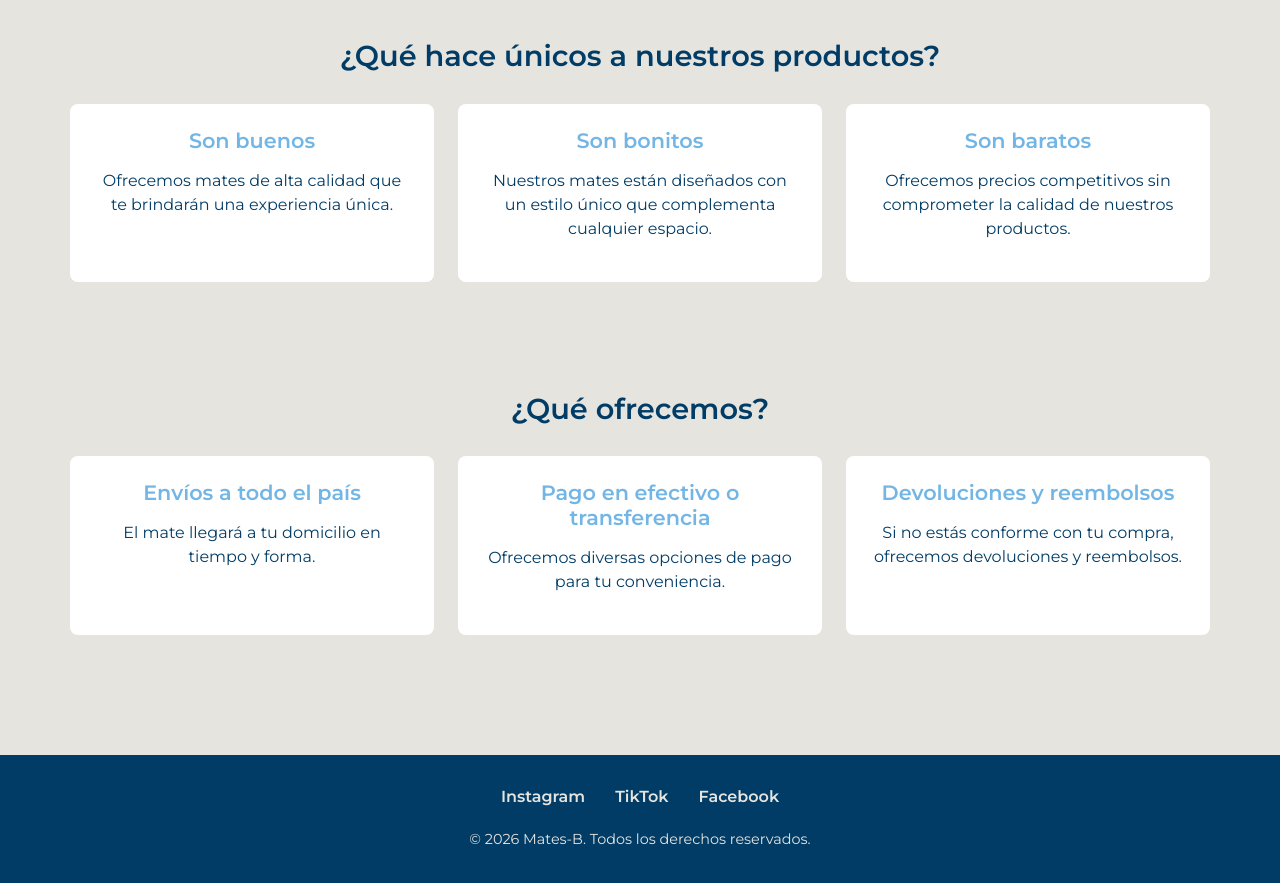
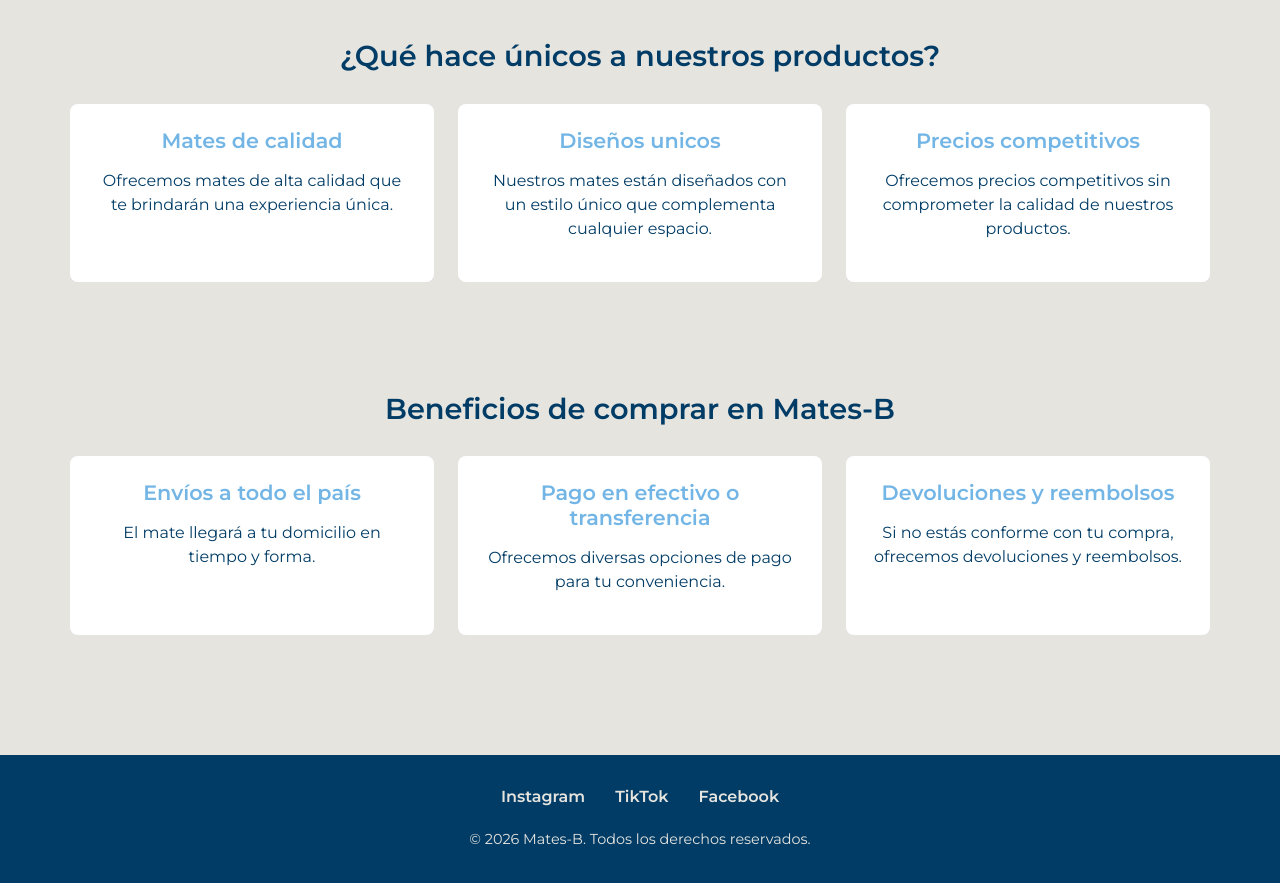
Before and after one commit to franmiguellegui-ux/carpeta-s-bado, a website: page index.html in a window 1280 px wide. Shown: the part 980-1863 px from the top of the page. Drawn offline with nearby package versions, Linux system fonts and the light colour scheme.

Commit message:
Add files via upload

```diff
--- a/index.html
+++ b/index.html
@@ -3,7 +3,9 @@
 <head>
     <meta charset="UTF-8">
     <meta name="viewport" content="width=device-width, initial-scale=1.0">
-    <title>inicio</title>
+    <meta name="description" content="Mates-B: mates de calidad y accesorios para disfrutar el mate. Conocé nuestros productos y encontrá el mate ideal para vos.">
+    <meta name="keywords" content="mates, mates argentinos, tienda de mates, mates de calidad, Mates-B">
+    <title>Mates-B | Mates de calidad y accesorios</title>
 
     <link rel="preconnect" href="https://fonts.googleapis.com">
     <link rel="preconnect" href="https://fonts.gstatic.com" crossorigin>
@@ -153,7 +155,7 @@
 
         <div class="col-12 col-md-6 col-lg-4">
             <article class="caracteristica calidad h-100">
-                <h3>Son buenos</h3>
+                <h3>Mates de calidad</h3>
                 <p>
                     Ofrecemos mates de alta calidad que te brindarán
                     una experiencia única.
@@ -163,7 +165,7 @@
 
         <div class="col-12 col-md-6 col-lg-4">
             <article class="caracteristica diseño h-100">
-                <h3>Son bonitos</h3>
+                <h3>Diseños unicos</h3>
                 <p>
                     Nuestros mates están diseñados con un estilo único
                     que complementa cualquier espacio.
@@ -173,7 +175,7 @@
 
         <div class="col-12 col-md-6 col-lg-4">
             <article class="caracteristica precio h-100">
-                <h3>Son baratos</h3>
+                <h3>Precios competitivos</h3>
                 <p>
                     Ofrecemos precios competitivos sin comprometer
                     la calidad de nuestros productos.
@@ -184,8 +186,8 @@
     </div>
 </section>
 
-        <section class="beneficios container">
-    <h2>¿Qué ofrecemos?</h2>
+    <section class="beneficios container">
+    <h2>Beneficios de comprar en Mates-B</h2>
 
     <div class="row g-4">
 
```
